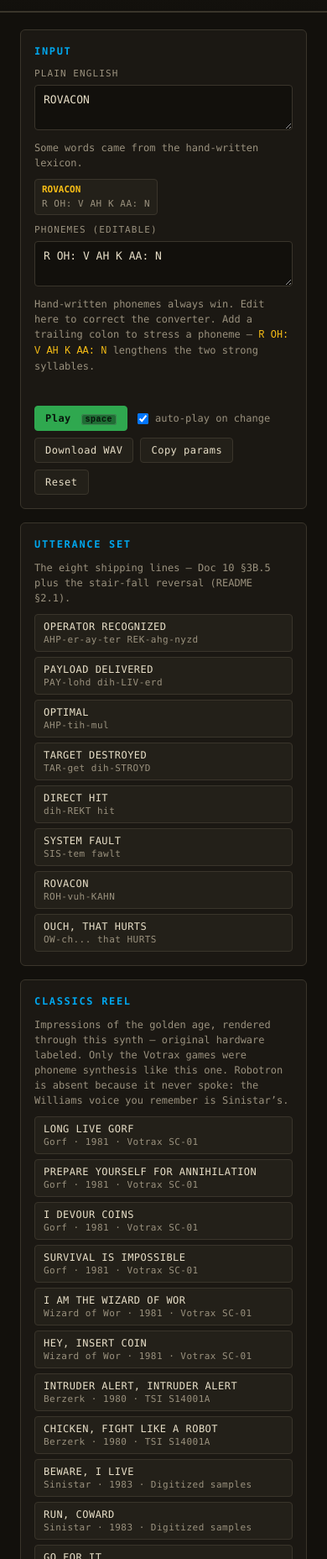
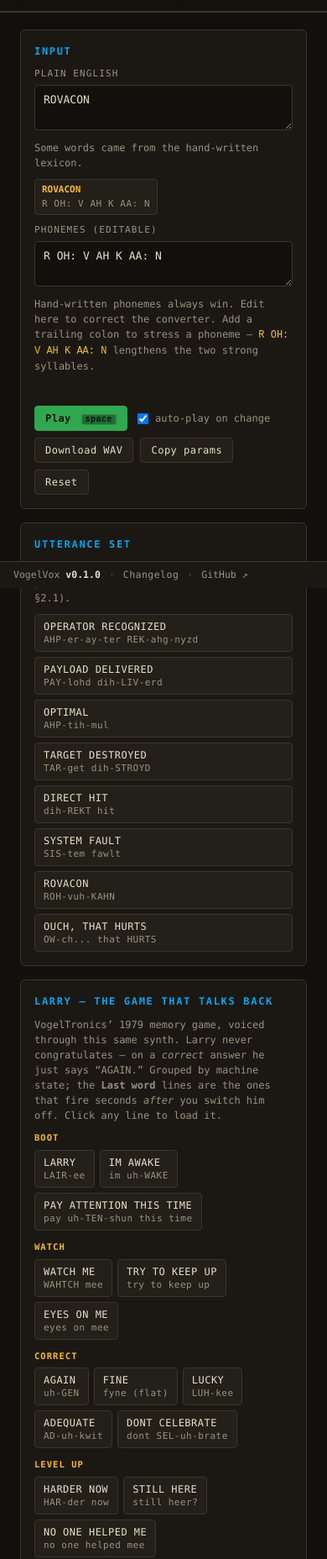
Before and after one commit to cschweda/rovacon-voice, a website built with Vite: page index.html in a window 390 px wide. Shown: the part 144-2000 px from the top of the page at 84% size. Built offline with nearby package versions, Linux system fonts and the light colour scheme.

Commit message:
Add bottom status bar; replace classics reel with the Larry reel
Status bar (fixed to the bottom of the bench viewport): version, an
in-app changelog viewer, and a link to the GitHub repo.
- Version is read from package.json and injected at build time via a
  Vite `define` (__APP_VERSION__), keeping one source of truth.
- The Changelog button opens CHANGELOG.md in an overlay. The file is
  bundled with `?raw` and rendered via textContent (no new innerHTML
  sink); the modal closes on the X, on backdrop click, and on Escape,
  with focus moved to the close button and back to the trigger.

Larry reel replaces the golden-age "Classics reel". The bench now plays
Larry's lines (src/voice/larry-lines.ts) -- VogelTronics' 1979 memory
game -- grouped by machine state, keeping the reel in-universe (VogelVox
voices only, no real arcade cabinets). Each line resolves to hand-tuned
phonemes where present, otherwise g2p on the label; button text routes
through escapeHtml (Larry's readsAs carries quotes the old classics
template did not escape).

Removed src/voice/classics.ts and switched the public surface to export
LARRY_LINES / LARRY_BY_ID / LARRY_BY_STATE. The classics-reel test block
became a Larry reel block (unique ids, valid hand-tuned phonemes, every
line renders, and provably out of the eight shipping utterances). Suite
stays at 44 passing; `tsc --noEmit` and `vite build` are clean. README
and CHANGELOG updated to match.

```diff
--- a/index.html
+++ b/index.html
@@ -64,12 +64,13 @@
   </section>
 
   <section class="panel">
-    <h2>Classics reel</h2>
-    <p class="note">Impressions of the golden age, rendered through this
-       synth &mdash; original hardware labeled. Only the Votrax games were
-       phoneme synthesis like this one. Robotron is absent because it never
-       spoke: the Williams voice you remember is Sinistar&rsquo;s.</p>
-    <div id="classics" class="utterances"></div>
+    <h2>Larry &mdash; the game that talks back</h2>
+    <p class="note">VogelTronics&rsquo; 1979 memory game, voiced through this
+       same synth. Larry never congratulates &mdash; on a <em>correct</em>
+       answer he just says &ldquo;AGAIN.&rdquo; Grouped by machine state; the
+       <b>Last&nbsp;word</b> lines are the ones that fire seconds
+       <em>after</em> you switch him off. Click any line to load it.</p>
+    <div id="larry" class="larry"></div>
   </section>
 
   <section class="panel">
@@ -113,6 +114,27 @@
   <p class="fine">Some assembly required. Batteries not included.</p>
 </footer>
 
+<div class="statusbar">
+  <span class="sb-item">VogelVox&nbsp;<b>v<span id="appVersion">0.0.0</span></b></span>
+  <span class="sb-sep">&middot;</span>
+  <button type="button" id="changelogBtn" class="sb-link">Changelog</button>
+  <span class="sb-sep">&middot;</span>
+  <a class="sb-link" href="https://github.com/cschweda/vogeltronics-vogel-vox"
+     target="_blank" rel="noopener">GitHub&nbsp;&nearr;</a>
+</div>
+
+<div id="changelogModal" class="modal" aria-hidden="true"
+     role="dialog" aria-modal="true" aria-labelledby="changelogTitle">
+  <div class="modal-panel">
+    <div class="modal-head">
+      <h2 id="changelogTitle">Changelog</h2>
+      <button type="button" id="changelogClose" class="modal-close"
+              aria-label="Close changelog">&times;</button>
+    </div>
+    <pre id="changelogBody" class="changelog-body"></pre>
+  </div>
+</div>
+
 <script type="module" src="/src/bench/main.ts"></script>
 </body>
 </html>
--- a/src/bench/bench.css
+++ b/src/bench/bench.css
@@ -19,6 +19,7 @@
 
 body {
   margin: 0;
+  padding-bottom: 44px; /* clearance for the fixed status bar */
   background: var(--bg);
   color: var(--ink);
   font: 14px/1.5 var(--mono);
@@ -219,5 +220,74 @@ footer {
 
 code { color: var(--yellow); }
 
+/* Larry reel — grouped by machine state ----------------------------- */
+.larry { display: flex; flex-direction: column; gap: 12px; }
+.larry-state {
+  margin: 0 0 6px;
+  font-size: 10.5px; letter-spacing: .1em; text-transform: uppercase;
+  color: var(--yellow);
+}
+.larry-buttons { display: flex; flex-wrap: wrap; gap: 6px; }
+.larry-buttons .utt { flex: 0 1 auto; }
+
+/* Fixed bottom status bar ------------------------------------------- */
+.statusbar {
+  position: fixed;
+  left: 0; right: 0; bottom: 0;
+  z-index: 50;
+  display: flex; align-items: center; gap: 10px;
+  padding: 7px 16px;
+  background: var(--panel);
+  border-top: 1px solid var(--rule);
+  color: var(--ink-dim);
+  font-size: 11.5px;
+}
+.statusbar b { color: var(--ink); font-weight: 600; }
+.sb-sep { opacity: .5; }
+.sb-link {
+  background: none; border: 0; padding: 0; margin: 0;
+  color: var(--ink-dim);
+  font: inherit; cursor: pointer; text-decoration: none;
+}
+.sb-link:hover { color: var(--blue); }
+.sb-link:focus-visible { outline: 2px solid var(--blue); outline-offset: 2px; }
+
+/* Changelog modal --------------------------------------------------- */
+.modal {
+  position: fixed; inset: 0; z-index: 100;
+  display: none; align-items: center; justify-content: center;
+  padding: 24px;
+  background: rgba(0, 0, 0, .6);
+}
+.modal.open { display: flex; }
+.modal-panel {
+  display: flex; flex-direction: column;
+  width: min(760px, 100%);
+  max-height: min(80vh, 900px);
+  background: var(--panel);
+  border: 1px solid var(--rule);
+  border-radius: 6px;
+  box-shadow: 0 12px 40px rgba(0, 0, 0, .5);
+}
+.modal-head {
+  display: flex; align-items: center; justify-content: space-between;
+  padding: 12px 16px;
+  border-bottom: 1px solid var(--rule);
+}
+.modal-head h2 { margin: 0; color: var(--blue); font-size: 14px; }
+.modal-close {
+  background: none; border: 0; padding: 0 4px; margin: 0;
+  color: var(--ink-dim); font-size: 20px; line-height: 1; cursor: pointer;
+}
+.modal-close:hover { color: var(--red); }
+.modal-close:focus-visible { outline: 2px solid var(--blue); outline-offset: 2px; }
+.changelog-body {
+  margin: 0; padding: 16px;
+  overflow: auto;
+  font: 12px/1.55 var(--mono);
+  color: var(--ink);
+  white-space: pre-wrap; word-break: break-word;
+}
+
 @media (max-width: 1100px) { main { grid-template-columns: 1fr 1fr; } }
 @media (max-width: 760px)  { main { grid-template-columns: 1fr; } }
--- a/src/bench/main.ts
+++ b/src/bench/main.ts
@@ -18,7 +18,13 @@ import {
   textToPhonemes, parsePhonemeString, isKnownPhoneme, LEXICON_WORDS,
 } from '../voice/g2p';
 import { UTTERANCES } from '../voice/utterances';
-import { CLASSICS } from '../voice/classics';
+import {
+  LARRY_LINES, type LarryLine, type LarryState,
+} from '../voice/larry-lines';
+import changelogText from '../../CHANGELOG.md?raw';
+
+/** Injected by Vite `define` from package.json — see vite.config.ts. */
+declare const __APP_VERSION__: string;
 
 /* ------------------------------------------------------------------ */
 /* State                                                               */
@@ -361,25 +367,83 @@ function buildUtteranceButtons(): void {
   });
 }
 
-function buildClassicButtons(): void {
-  const host = document.getElementById('classics')!;
-  host.innerHTML = CLASSICS.map((c) =>
-    `<button class="utt" data-id="${c.id}" title="${c.game} (${c.year}) — ${c.tech}">
-       ${c.label}<span class="reads">${c.game} &middot; ${c.year} &middot; ${c.tech}</span></button>`,
-  ).join('');
+/** Ordered Larry states — the machine's flow, top to bottom. */
+const LARRY_STATE_ORDER: readonly LarryState[] = [
+  'BOOT', 'WATCH', 'CORRECT', 'LEVEL_UP', 'IDLE',
+  'WRONG', 'GAME_OVER', 'LAST_WORD', 'EASTER',
+];
+
+/** Display sub-headings for each state group. */
+const LARRY_STATE_LABEL: Record<LarryState, string> = {
+  BOOT: 'Boot', WATCH: 'Watch', CORRECT: 'Correct', LEVEL_UP: 'Level up',
+  IDLE: 'Idle', WRONG: 'Wrong', GAME_OVER: 'Game over',
+  LAST_WORD: 'Last word', EASTER: 'Easter',
+};
+
+/** Resolve a Larry line to phonemes: hand-tuned tokens win, else g2p. */
+function larryPhonemes(l: LarryLine): string[] {
+  return l.phonemes ? [...l.phonemes] : textToPhonemes(l.label).phonemes;
+}
+
+function buildLarryReel(): void {
+  const host = document.getElementById('larry')!;
+  host.innerHTML = LARRY_STATE_ORDER.map((state) => {
+    const lines = LARRY_LINES.filter((l) => l.state === state);
+    if (lines.length === 0) return '';
+    const buttons = lines.map((l) =>
+      `<button class="utt" data-id="${escapeHtml(l.id)}" title="${escapeHtml(l.trigger)}">
+         ${escapeHtml(l.label)}<span class="reads">${escapeHtml(l.readsAs)}</span></button>`,
+    ).join('');
+    return `<div class="larry-group">
+      <h4 class="larry-state">${escapeHtml(LARRY_STATE_LABEL[state])}</h4>
+      <div class="larry-buttons">${buttons}</div>
+    </div>`;
+  }).join('');
 
   host.querySelectorAll<HTMLButtonElement>('.utt').forEach((btn) => {
     btn.addEventListener('click', () => {
-      const c = CLASSICS.find((x) => x.id === btn.dataset.id)!;
-      phonemes = [...c.phonemes];
+      const l = LARRY_LINES.find((x) => x.id === btn.dataset.id)!;
+      phonemes = larryPhonemes(l);
       (document.getElementById('phonemeIn') as HTMLTextAreaElement).value =
         phonemes.join(' ');
       (document.getElementById('textIn') as HTMLTextAreaElement).value =
-        c.label;
+        l.label;
       document.getElementById('breakdown')!.innerHTML = '';
-      setStatus(`${c.game} (${c.year}) — original hardware: ${c.tech}`, false);
+      setStatus(`Larry · ${LARRY_STATE_LABEL[l.state]} — ${l.trigger}`, false);
       scheduleRender(true);
     });
+  });
+}
+
+function initStatusBar(): void {
+  const ver = document.getElementById('appVersion');
+  if (ver) ver.textContent = __APP_VERSION__;
+
+  const modal = document.getElementById('changelogModal');
+  const body = document.getElementById('changelogBody');
+  const openBtn = document.getElementById('changelogBtn');
+  const closeBtn = document.getElementById('changelogClose');
+  if (!modal || !body || !openBtn || !closeBtn) return;
+
+  let filled = false;
+  const open = (): void => {
+    if (!filled) { body.textContent = changelogText; filled = true; }
+    modal.classList.add('open');
+    modal.setAttribute('aria-hidden', 'false');
+    (closeBtn as HTMLButtonElement).focus();
+  };
+  const close = (): void => {
+    modal.classList.remove('open');
+    modal.setAttribute('aria-hidden', 'true');
+    (openBtn as HTMLButtonElement).focus();
+  };
+
+  openBtn.addEventListener('click', open);
+  closeBtn.addEventListener('click', close);
+  // Backdrop click (outside the panel) closes.
+  modal.addEventListener('click', (e) => { if (e.target === modal) close(); });
+  document.addEventListener('keydown', (e) => {
+    if (e.key === 'Escape' && modal.classList.contains('open')) close();
   });
 }
 
@@ -411,8 +475,9 @@ function init(): void {
   buildSliders();
   buildPresets();
   buildUtteranceButtons();
-  buildClassicButtons();
+  buildLarryReel();
   buildPhonemeReference();
+  initStatusBar();
 
   document.getElementById('lexicon')!.textContent =
     `Lexicon: ${LEXICON_WORDS.join(', ')}`;
--- a/src/voice/classics.ts
+++ /dev/null
@@ -1,122 +0,0 @@
-/**
- * The classics reel — bench-only nostalgia, deliberately separate from
- * the shipping utterance set. UTTERANCES stays at seven lines (Doc 10
- * §3B.5); this museum piece must never leak into the game, and a test
- * enforces that.
- *
- * Every line is an IMPRESSION rendered through this repo's formant
- * synth. The original hardware is labeled honestly, because only the
- * Votrax games were formant synthesis at all:
- *
- *   - Votrax SC-01/SC-01A (Gorf, Wizard of Wor, Q*bert) — phoneme
- *     synthesis, the technology this repo recreates.
- *   - TSI S14001A (Berzerk) — compressed encoded speech, from a chip
- *     originally built for a talking calculator for the blind. Not a
- *     Votrax, despite forty years of misattribution.
- *   - Digitized samples (Sinistar, Crazy Climber) — recorded audio,
- *     ruinously expensive in ROM, reserved for a few short lines.
- *
- * Robotron: 2084 is absent because it never spoke. The Williams voice
- * everyone remembers is Sinistar's.
- */
-
-export interface ClassicLine {
-  readonly id: string;
-  readonly game: string;
-  readonly year: number;
-  /** The original speech hardware — what the real cabinet used. */
-  readonly tech: string;
-  readonly label: string;
-  readonly phonemes: readonly string[];
-}
-
-export const CLASSICS: readonly ClassicLine[] = [
-  {
-    id: 'GORF_LONG_LIVE',
-    game: 'Gorf', year: 1981, tech: 'Votrax SC-01',
-    label: 'LONG LIVE GORF',
-    phonemes: ['L', 'AO:', 'NG', 'PA', 'L', 'IH', 'V', 'PA',
-               'G', 'AO:', 'R', 'F'],
-  },
-  {
-    id: 'GORF_ANNIHILATION',
-    game: 'Gorf', year: 1981, tech: 'Votrax SC-01',
-    label: 'PREPARE YOURSELF FOR ANNIHILATION',
-    phonemes: ['P', 'R', 'IH', 'P', 'EH:', 'R', 'PA',
-               'Y', 'ER', 'S', 'EH', 'L', 'F', 'PA', 'F', 'ER', 'PA',
-               'AH', 'N', 'AY:', 'AH', 'L', 'EY:', 'SH', 'AH', 'N'],
-  },
-  {
-    id: 'GORF_DEVOUR_COINS',
-    game: 'Gorf', year: 1981, tech: 'Votrax SC-01',
-    label: 'I DEVOUR COINS',
-    phonemes: ['AY', 'PA', 'D', 'IH', 'V', 'AW:', 'R', 'PA',
-               'K', 'OY:', 'N', 'Z'],
-  },
-  {
-    id: 'GORF_SURVIVAL',
-    game: 'Gorf', year: 1981, tech: 'Votrax SC-01',
-    label: 'SURVIVAL IS IMPOSSIBLE',
-    phonemes: ['S', 'ER', 'V', 'AY:', 'V', 'AH', 'L', 'PA',
-               'IH', 'Z', 'PA',
-               'IH', 'M', 'P', 'AA:', 'S', 'AH', 'B', 'AH', 'L'],
-  },
-  {
-    id: 'WOW_I_AM',
-    game: 'Wizard of Wor', year: 1981, tech: 'Votrax SC-01',
-    label: 'I AM THE WIZARD OF WOR',
-    phonemes: ['AY', 'PA', 'AE', 'M', 'PA', 'DH', 'AH', 'PA',
-               'W', 'IH:', 'Z', 'ER', 'D', 'PA', 'AH', 'V', 'PA',
-               'W', 'AO:', 'R'],
-  },
-  {
-    id: 'WOW_INSERT_COIN',
-    game: 'Wizard of Wor', year: 1981, tech: 'Votrax SC-01',
-    label: 'HEY, INSERT COIN',
-    phonemes: ['HH', 'EY:', 'PA2', 'IH', 'N', 'S', 'ER', 'T', 'PA',
-               'K', 'OY:', 'N'],
-  },
-  {
-    id: 'BERZERK_INTRUDER',
-    game: 'Berzerk', year: 1980, tech: 'TSI S14001A',
-    label: 'INTRUDER ALERT, INTRUDER ALERT',
-    phonemes: ['IH', 'N', 'T', 'R', 'UW:', 'D', 'ER', 'PA',
-               'AH', 'L', 'ER:', 'T', 'PA2',
-               'IH', 'N', 'T', 'R', 'UW:', 'D', 'ER', 'PA',
-               'AH', 'L', 'ER:', 'T'],
-  },
-  {
-    id: 'BERZERK_CHICKEN',
-    game: 'Berzerk', year: 1980, tech: 'TSI S14001A',
-    label: 'CHICKEN, FIGHT LIKE A ROBOT',
-    phonemes: ['CH', 'IH', 'K', 'AH', 'N', 'PA2',
-               'F', 'AY:', 'T', 'PA', 'L', 'AY', 'K', 'PA', 'AH', 'PA',
-               'R', 'OH:', 'B', 'AA', 'T'],
-  },
-  {
-    id: 'SINISTAR_BEWARE',
-    game: 'Sinistar', year: 1983, tech: 'Digitized samples',
-    label: 'BEWARE, I LIVE',
-    phonemes: ['B', 'IH', 'W', 'EH:', 'R', 'PA2', 'AY', 'PA',
-               'L', 'IH:', 'V'],
-  },
-  {
-    id: 'SINISTAR_COWARD',
-    game: 'Sinistar', year: 1983, tech: 'Digitized samples',
-    label: 'RUN, COWARD',
-    phonemes: ['R', 'AH:', 'N', 'PA2', 'K', 'AW:', 'ER', 'D'],
-  },
-  {
-    id: 'CLIMBER_GO_FOR_IT',
-    game: 'Crazy Climber', year: 1980, tech: 'Digitized samples',
-    label: 'GO FOR IT',
-    phonemes: ['G', 'OH:', 'PA', 'F', 'ER', 'PA', 'IH:', 'T'],
-  },
-  {
-    id: 'QBERT_CURSE',
-    game: 'Q*bert', year: 1982, tech: 'Votrax SC-01A',
-    label: '@!#?@!',
-    phonemes: ['B', 'AY', 'K', 'PA', 'SH', 'UH', 'F', 'PA2',
-               'G', 'L', 'AA:', 'R', 'B', 'PA', 'F', 'UH', 'T', 'S'],
-  },
-];
--- a/src/voice/index.ts
+++ b/src/voice/index.ts
@@ -10,7 +10,7 @@ export {
 export type { G2PResult } from './g2p';
 export { UTTERANCES, UTTERANCE_BY_ID } from './utterances';
 export type { VoiceId, Utterance } from './utterances';
-export { CLASSICS } from './classics';
-export type { ClassicLine } from './classics';
+export { LARRY_LINES, LARRY_BY_ID, LARRY_BY_STATE } from './larry-lines';
+export type { LarryLine, LarryState } from './larry-lines';
 export { VoicePlayer, DEFAULT_VOICE_CONFIG } from './player';
 export type { VoiceConfig, SpeakContext } from './player';
```
Also changed, not shown: test/synth.test.ts (+28 -20 lines), vite.config.ts (+8 -0 lines), CHANGELOG.md, README.md.
